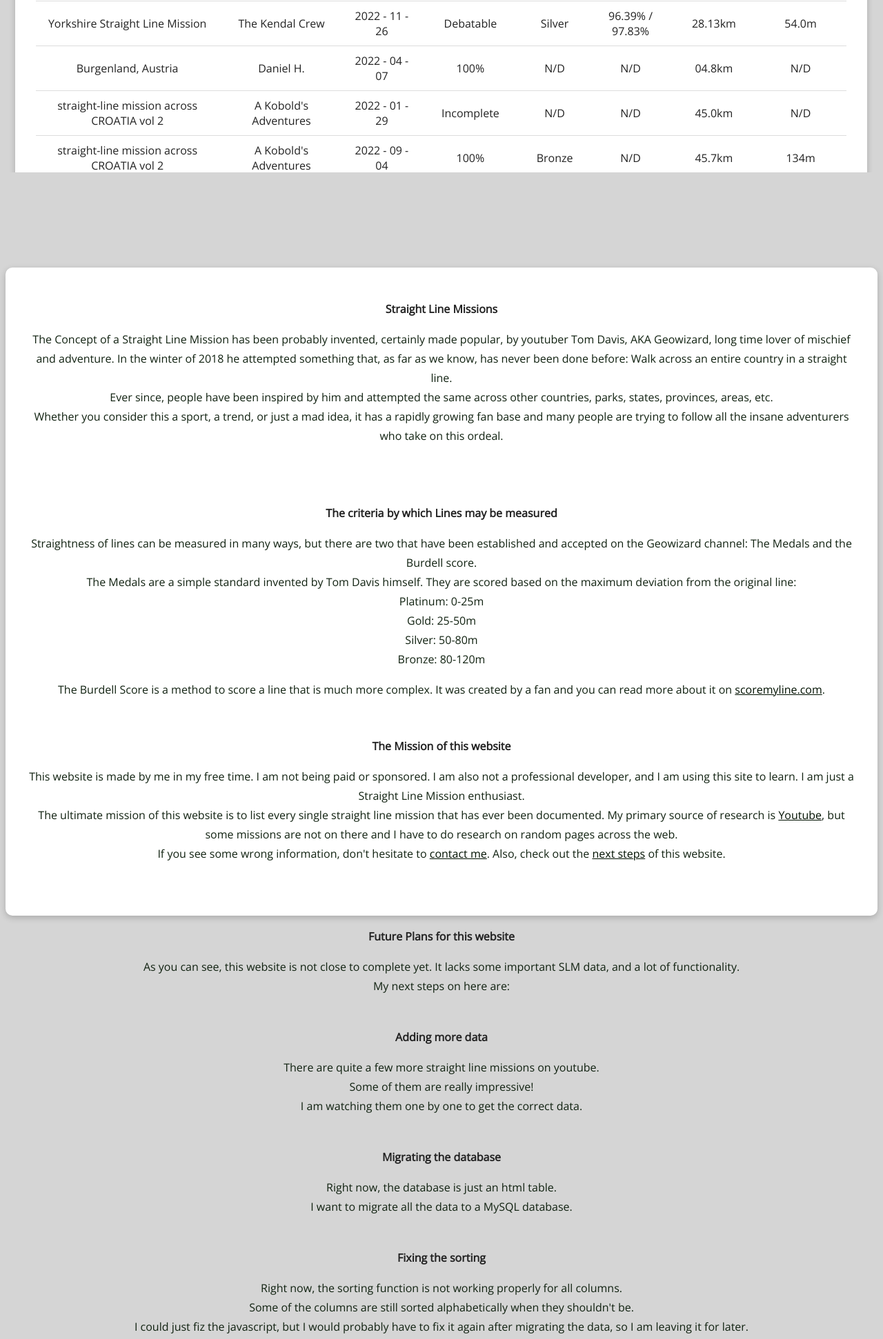
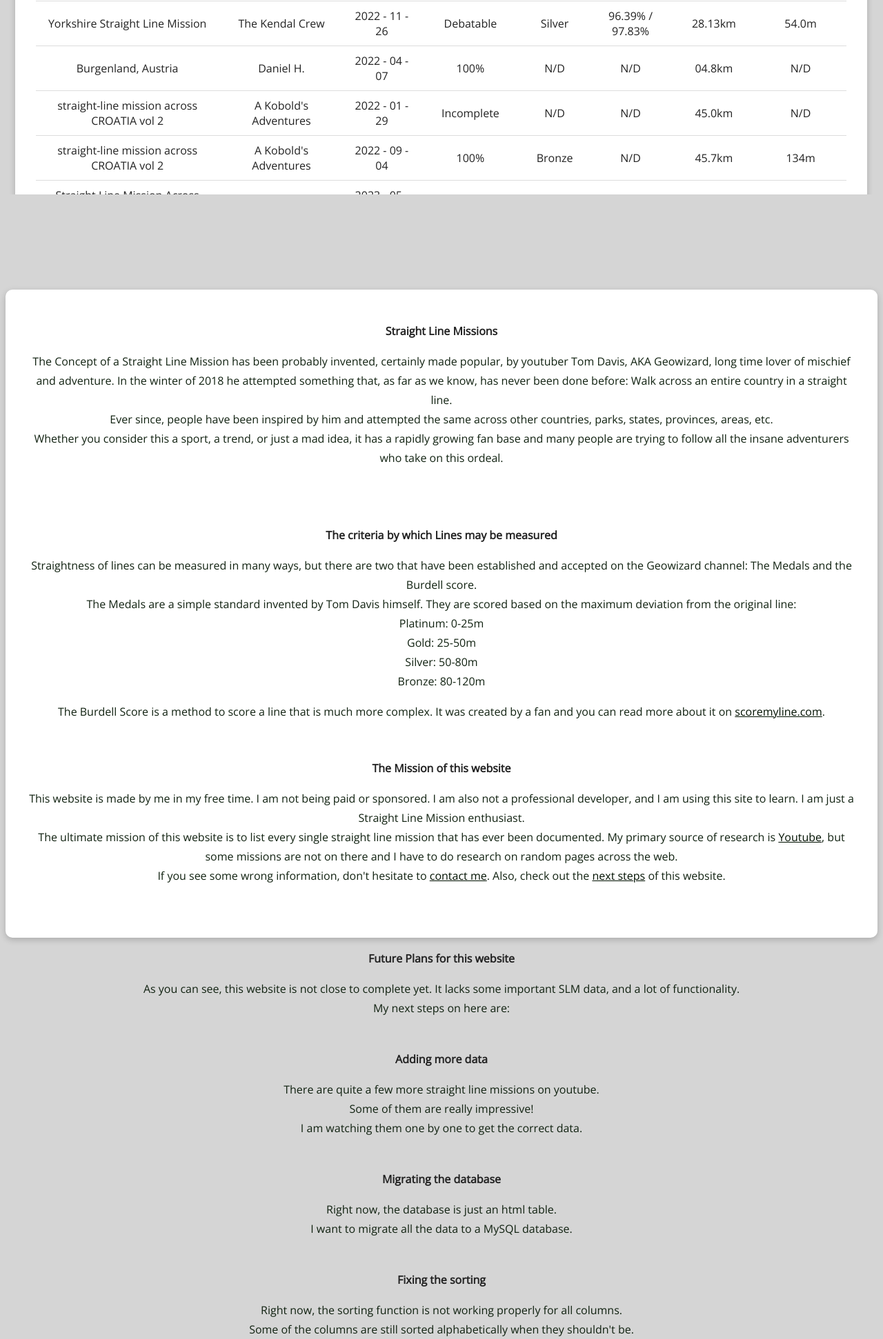
Before and after one commit to SamKry/straightlinewiki, a PHP site: page / in a window 1280 px wide. Shown: the part 1848-3790 px from the top of the page at 69% size. Run offline with PHP 8.4, Linux system fonts and the light colour scheme.

Commit message:
changed hight of table

```diff
--- a/style.css
+++ b/style.css
@@ -97,7 +97,7 @@ h3 {
 
 div.simple {
 	width: 100%;
-	height: 107em;
+	height: 109em;
 }
 
 iframe.simple {
```
